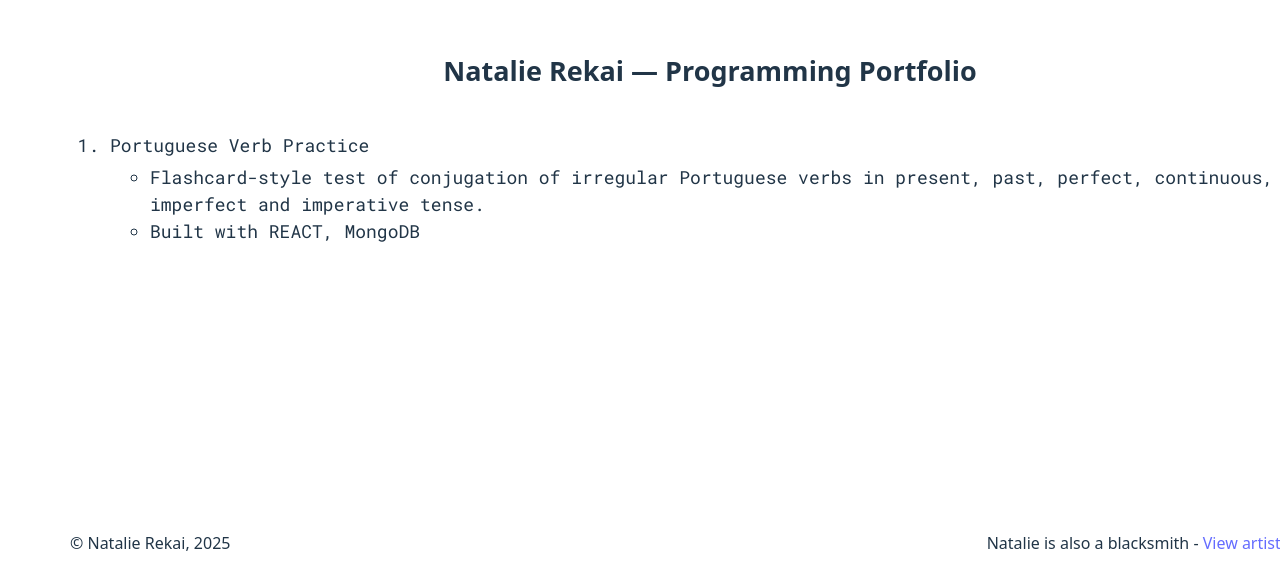
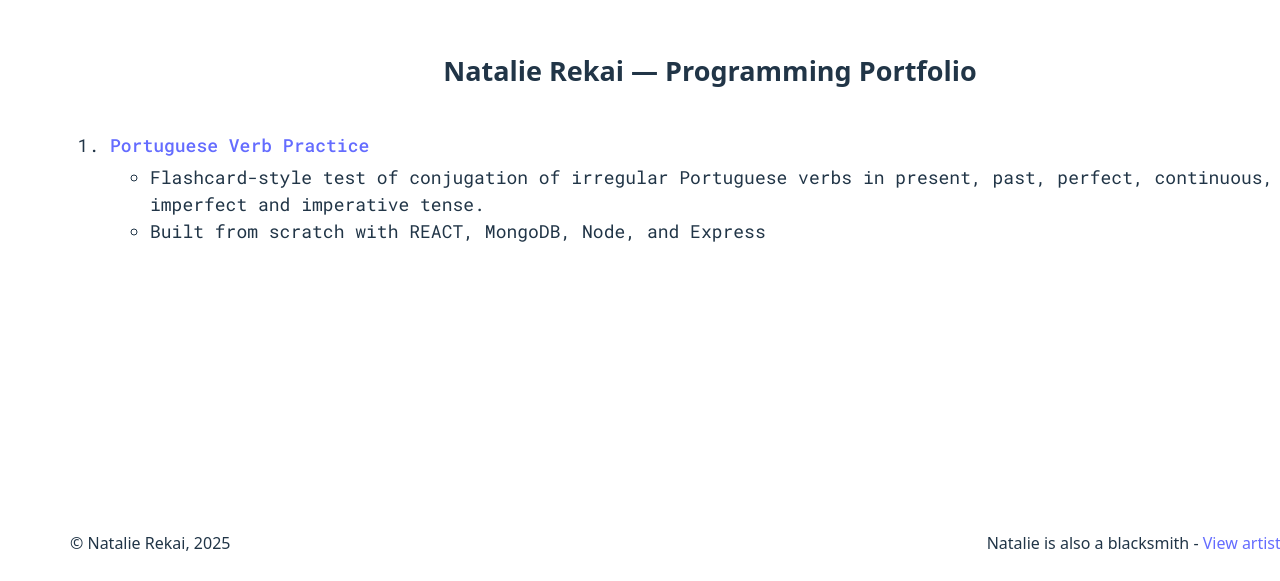
Before and after one commit to arbocobra/arbocobra.github.io, a React (Vite) app: page / in a window 1280 px wide. Shown: the part 223-804 px from the top of the page. Built offline with nearby package versions, Linux system fonts and the light colour scheme.

Commit message:
add link

```diff
--- a/src/App.jsx
+++ b/src/App.jsx
@@ -11,13 +11,13 @@ const App = () => {
             <h2>Natalie Rekai &mdash; Programming Portfolio</h2>
             <ol>
                <li>
-                  Portuguese Verb Practice
+                  <a target='_blank' href='https://verb-application-client.vercel.app/'>Portuguese Verb Practice</a>
                   <ul>
                      <li>
                         Flashcard-style test of conjugation of irregular Portuguese verbs in present, past, perfect,
                         continuous, imperfect and imperative tense.
                      </li>
-                     <li>Built with REACT, MongoDB</li>
+                     <li>Built from scratch with REACT, MongoDB, Node, and Express</li>
                   </ul>
                </li>
             </ol>
```
